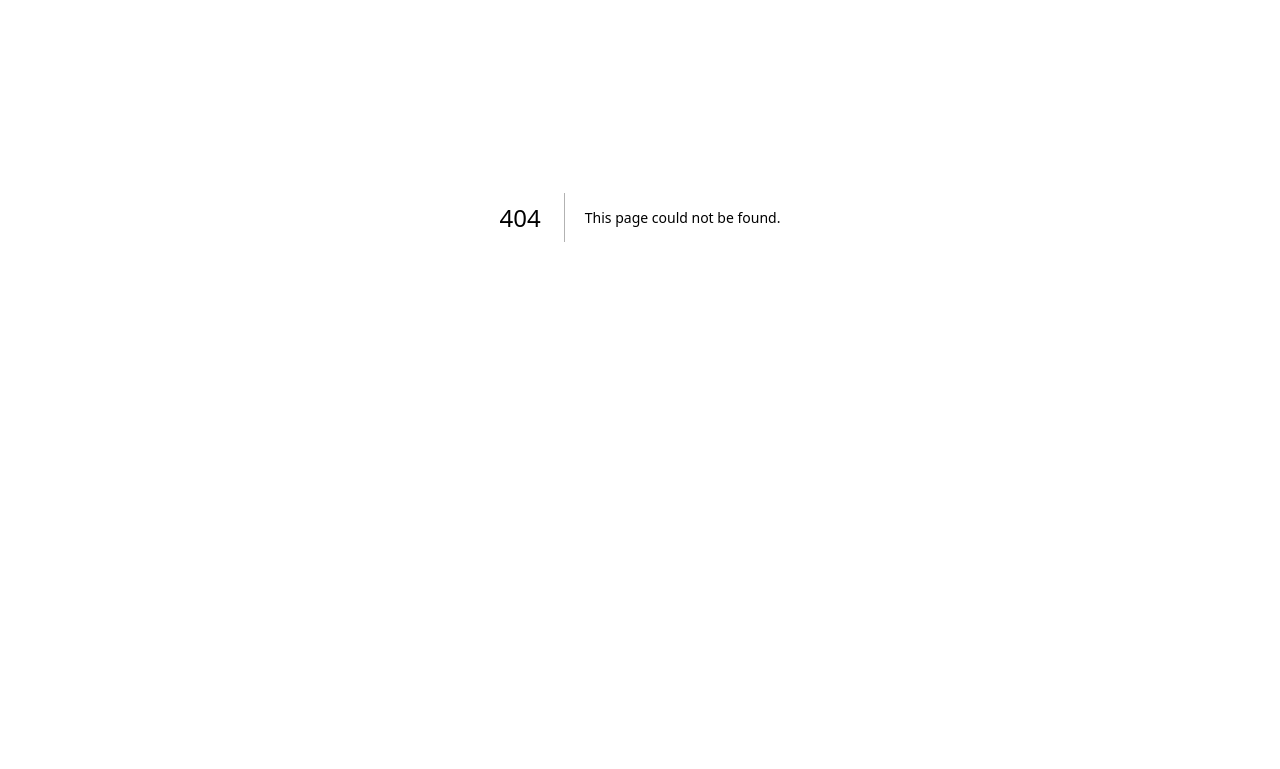
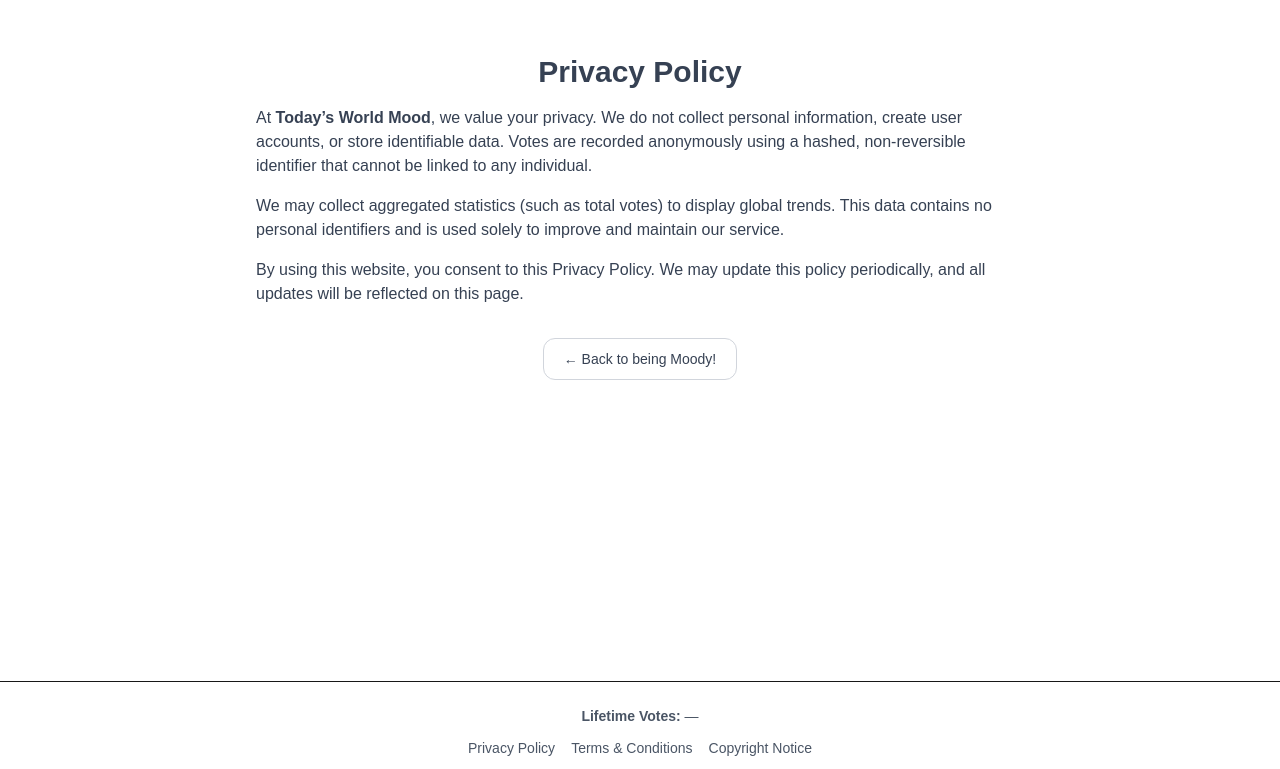
Before and after one commit to MadDogInteractive/todaysworldmood, a Next.js app: page /privacy in a window 1280 px wide. Before the commit this address had no page. Shown: the part 183-952 px from the top of the page. Before the commit the page ends 800 px from the top, so only its background shows below. Built offline with nearby package versions, Linux system fonts and the light colour scheme; no server answers.

Commit message:
feature: footer + legal pages + return button + UI Polish

```diff
--- /dev/null
+++ b/src/app/copyright/page.tsx
@@ -0,0 +1,27 @@
+import ReturnButton from '@/components/ReturnButton'
+
+export default function CopyrightPage() {
+  const year = new Date().getFullYear()
+
+  return (
+    <main className="min-h-dvh grid place-items-center bg-white px-4 py-16">
+      <section className="max-w-3xl text-gray-700 space-y-4 text-center">
+        <h1 className="text-3xl font-bold mb-4">Copyright Notice</h1>
+            <p>
+            © {year} Today’s World Mood. All rights reserved.
+            </p>
+            <p>
+            The content, design, and concept of this website are protected under
+            applicable copyright and intellectual property laws. No part of this site
+            may be reproduced, distributed, or transmitted in any form or by any means
+            without prior written permission from the site owner.
+            </p>
+            <p>
+            “Today’s World Mood” and its associated visuals are trademarks of the site
+            owner. Unauthorized use is strictly prohibited.
+            </p>
+        <ReturnButton />
+      </section>
+    </main>
+  )
+}
--- a/src/app/layout.tsx
+++ b/src/app/layout.tsx
@@ -1,5 +1,6 @@
 import type { Metadata } from 'next'
 import './globals.css'
+import Footer from '@/components/Footer'
 
 export const metadata: Metadata = {
   title: "Today's World Mood",
@@ -13,8 +14,9 @@ export default function RootLayout({
 }) {
   return (
     <html lang="en">
-      <body className="bg-white">
-        {children}
+      <body className="bg-white flex flex-col min-h-dvh">
+        <main className="flex-grow">{children}</main>
+        <Footer />
       </body>
     </html>
   )
--- a/src/app/mission/page.tsx
+++ /dev/null
@@ -1,17 +0,0 @@
-export default function MissionPage() {
-  return (
-    <main className="min-h-dvh grid place-items-center bg-gray-50 px-4">
-      <section className="max-w-2xl rounded-2xl bg-white p-8 shadow-md space-y-4 text-center">
-        <h1 className="text-3xl font-bold tracking-tight">Our Mission</h1>
-        <p className="text-gray-600 leading-relaxed">
-          Today’s World Mood exists to capture the collective pulse of human
-          emotion — one click at a time. We believe that seeing how people feel
-          across the world fosters empathy and connection.
-        </p>
-        <p className="text-gray-600 leading-relaxed">
-          No accounts. No tracking. Just a shared moment of human feeling.
-        </p>
-      </section>
-    </main>
-  )
-}
--- /dev/null
+++ b/src/app/privacy/page.tsx
@@ -0,0 +1,28 @@
+import ReturnButton from '@/components/ReturnButton'
+
+
+export default function PrivacyPage() {
+  return (
+    <main className="min-h-dvh grid place-items-center bg-white px-4 py-16">
+      <section className="max-w-3xl text-gray-700 space-y-4">
+        <h1 className="text-3xl font-bold text-center mb-4">Privacy Policy</h1>
+            <p>
+            At <strong>Today’s World Mood</strong>, we value your privacy. We do not collect
+            personal information, create user accounts, or store identifiable data.
+            Votes are recorded anonymously using a hashed, non-reversible identifier
+            that cannot be linked to any individual.
+            </p>
+            <p>
+            We may collect aggregated statistics (such as total votes) to display
+            global trends. This data contains no personal identifiers and is used
+            solely to improve and maintain our service.
+            </p>
+            <p>
+            By using this website, you consent to this Privacy Policy. We may update
+            this policy periodically, and all updates will be reflected on this page.
+            </p>
+        <ReturnButton />
+      </section>
+    </main>
+  )
+}
--- /dev/null
+++ b/src/app/terms/page.tsx
@@ -0,0 +1,26 @@
+import ReturnButton from '@/components/ReturnButton'
+
+export default function TermsPage() {
+  return (
+    <main className="min-h-dvh grid place-items-center bg-white px-4 py-16">
+      <section className="max-w-3xl text-gray-700 space-y-4">
+        <h1 className="text-3xl font-bold text-center mb-4">Terms and Conditions</h1>
+            <p>
+                By accessing <strong>Today’s World Mood</strong>, you agree to use this
+                service for lawful purposes only. You must not attempt to compromise the
+                functionality, security, or integrity of the site or its data.
+            </p>
+            <p>
+                The service is provided “as is” without warranties of any kind, express or
+                implied. We make no guarantees about uptime, accuracy, or the availability
+                of data and reserve the right to modify or discontinue the service at any
+                time without notice.
+            </p>
+            <p>
+                Your continued use of this website constitutes acceptance of these Terms.
+            </p>
+        <ReturnButton />
+      </section>
+    </main>
+  )
+}
--- /dev/null
+++ b/src/components/Footer.tsx
@@ -0,0 +1,56 @@
+'use client'
+
+import { useEffect, useState } from 'react'
+import Link from 'next/link'
+
+export default function Footer() {
+  const [lifetime, setLifetime] = useState<number | null>(null)
+
+  useEffect(() => {
+    let active = true
+    async function load() {
+      try {
+        const res = await fetch('/api/stats', { cache: 'no-store' })
+        const data = await res.json()
+        if (active && typeof data?.lifetimeTotal === 'number') {
+          setLifetime(data.lifetimeTotal)
+        }
+      } catch {
+        // ignore errors silently
+      }
+    }
+    load()
+    const interval = setInterval(load, 15000)
+    return () => {
+      active = false
+      clearInterval(interval)
+    }
+  }, [])
+
+  return (
+    <footer className="border-t bg-white mt-16">
+      <div className="mx-auto max-w-3xl px-4 py-6 text-center text-gray-600">
+        <p className="text-sm mb-3">
+          <span className="font-semibold">Lifetime Votes:</span>{' '}
+          <span className="tabular-nums">{lifetime ?? '—'}</span>
+        </p>
+
+        <nav className="space-x-4 text-sm">
+          <Link href="/privacy" className="hover:underline">
+            Privacy Policy
+          </Link>
+          <Link href="/terms" className="hover:underline">
+            Terms & Conditions
+          </Link>
+          <Link href="/copyright" className="hover:underline">
+            Copyright Notice
+          </Link>
+        </nav>
+
+        <p className="mt-3 text-xs text-gray-400">
+          © {new Date().getFullYear()} Today’s World Mood
+        </p>
+      </div>
+    </footer>
+  )
+}
--- /dev/null
+++ b/src/components/ReturnButton.tsx
@@ -0,0 +1,18 @@
+'use client'
+
+import { useRouter } from 'next/navigation'
+
+export default function ReturnButton() {
+  const router = useRouter()
+
+  return (
+    <div className="text-center mt-8">
+      <button
+        onClick={() => router.push('/')}
+        className="px-5 py-2.5 rounded-xl border border-gray-300 hover:bg-gray-50 transition text-sm font-medium text-gray-700"
+      >
+        ← Back to being Moody!
+      </button>
+    </div>
+  )
+}
--- a/src/components/VoteWidget.tsx
+++ b/src/components/VoteWidget.tsx
@@ -3,6 +3,7 @@
 import { useEffect, useState } from 'react'
 
 type Stats = {
+  date?: string
   todayTotal: number
   lifetimeTotal: number
   todayCounts?: { good: number; neutral: number; bad: number }
@@ -15,8 +16,12 @@ const MOOD_EMOJI: Record<'good' | 'neutral' | 'bad', string> = {
   bad: '🙁',
 }
 
+// Key for localStorage, per-day
+const votedKey = (isoDate: string) => `twm_voted_${isoDate}`
+
 export default function VoteWidget() {
   const [stats, setStats] = useState<Stats>({
+    date: undefined,
     todayTotal: 0,
     lifetimeTotal: 0,
     todayCounts: { good: 0, neutral: 0, bad: 0 },
@@ -33,14 +38,18 @@ export default function VoteWidget() {
       const data = await res.json()
       if (typeof data?.todayTotal === 'number') {
         setStats({
+          date: data.date,
           todayTotal: data.todayTotal,
           lifetimeTotal: data.lifetimeTotal ?? 0,
           todayCounts: data.todayCounts ?? { good: 0, neutral: 0, bad: 0 },
           leader: (data.leader as Stats['leader']) ?? 'neutral',
         })
+        // If we have a date from the server, use it to check local vote state
+        if (typeof window !== 'undefined' && data?.date) {
+          setVotedToday(!!localStorage.getItem(votedKey(data.date)))
+        }
       }
     } catch (e) {
-      // keep quiet in UI; console for devs
       console.error(e)
     } finally {
       setLoading(false)
@@ -56,6 +65,13 @@ export default function VoteWidget() {
     setTimeout(() => setToast(null), 2000)
   }
 
+  function markVotedForToday() {
+    if (typeof window !== 'undefined' && stats.date) {
+      localStorage.setItem(votedKey(stats.date), '1')
+    }
+    setVotedToday(true)
+  }
+
   async function sendVote(mood: 'good' | 'neutral' | 'bad') {
     try {
       const res = await fetch('/api/vote', {
@@ -66,19 +82,19 @@ export default function VoteWidget() {
       const data = await res.json()
       if (data?.ok) {
         showToast('Thanks for voting! ✨')
-        setVotedToday(true)
+        markVotedForToday()
         await refreshStats()
       } else if (data?.message) {
+        // This includes “You already voted today.”
         showToast(data.message)
-        setVotedToday(true)
+        markVotedForToday()
       } else if (data?.error) {
         showToast(`Error: ${data.error}`)
       } else {
         showToast('Something went wrong.')
       }
-        } catch (e: unknown) {
-      const message = e instanceof Error ? e.message : 'Network error'
-      showToast(`Error: ${message}`)
+    } catch (e) {
+      showToast('Network error')
     }
   }
 
@@ -87,50 +103,52 @@ export default function VoteWidget() {
 
   return (
     <div className="space-y-8">
-      {/* Buttons */}
+      {/* Either buttons or the “come back tomorrow” message */}
+      {!votedToday ? (
         <div className="flex flex-wrap items-center justify-center gap-4">
           <button
-          className="rounded-xl px-5 py-3 border hover:bg-white-50 active:scale-[0.98] transition disabled:opacity-50"
-          disabled={votedToday}
+            className="rounded-xl px-5 py-3 border hover:bg-white-50 active:scale-[0.98] transition"
             onClick={() => sendVote('good')}
           >
-          <span className="mr-1 text-green">🙂</span> I feel Good
+            <span className="mr-1 text-white">🙂</span> I feel Good
           </button>
           <button
-          className="rounded-xl px-5 py-3 border hover:bg-white-50 active:scale-[0.98] transition disabled:opacity-50"
-          disabled={votedToday}
+            className="rounded-xl px-5 py-3 border hover:bg-white-50 active:scale-[0.98] transition"
             onClick={() => sendVote('neutral')}
           >
             <span className="mr-1 text-white">😐</span> I feel Neutral
           </button>
           <button
-          className="rounded-xl px-5 py-3 border hover:bg-white-50 active:scale-[0.98] transition disabled:opacity-50"
-          disabled={votedToday}
+            className="rounded-xl px-5 py-3 border hover:bg-white-50 active:scale-[0.98] transition"
             onClick={() => sendVote('bad')}
           >
-          <span className="mr-1 text-red">🙁</span> I feel Bad
+            <span className="mr-1 text-white">🙁</span> I feel Bad
           </button>
         </div>
+      ) : (
+        <p className="text-center text-sm text-white-600">
+          <b>Check Back Tomorrow to Vote Again</b>
+        </p>
+      )}
 
       {/* Big emoji vibe */}
       {!loading && (
         <div className="text-center">
           <div className="text-7xl md:text-8xl leading-none">{leaderEmoji}</div>
           <div className="mt-2 text-sm text-white-600">
-            Today’s mood: <span className="font-medium capitalize">{leader}</span>
+            Today’s leading mood:{' '}
+            <span className="font-medium capitalize">{leader}</span>
           </div>
         </div>
       )}
 
-      {/* Today total only */}
+      {/* Today total only, auto-sizing box */}
       <div className="text-center">
         <h2 className="font-semibold mb-2">
           {loading ? 'Loading today’s total…' : 'Today’s Total Votes'}
         </h2>
-
         {!loading && (
           <div className="flex justify-center">
-            {/* inline-block means the box width equals the number’s width */}
             <div className="inline-block rounded-2xl border px-8 py-6 shadow-sm">
               <div className="text-5xl md:text-6xl font-extrabold tabular-nums">
                 {stats.todayTotal.toLocaleString()}
@@ -139,7 +157,6 @@ export default function VoteWidget() {
           </div>
         )}
       </div>
-
 
       {/* Toast */}
       {toast && (
```
Lines whose indentation alone changed are shown as unchanged.
